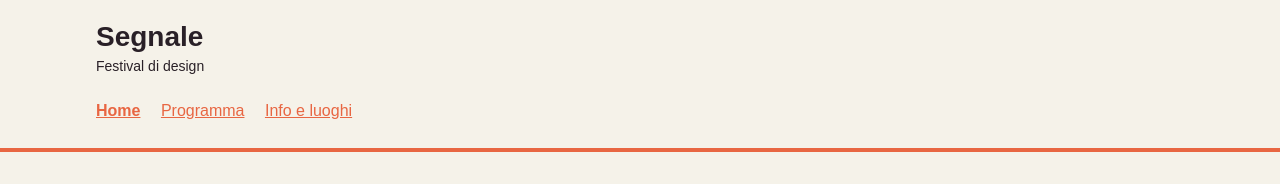
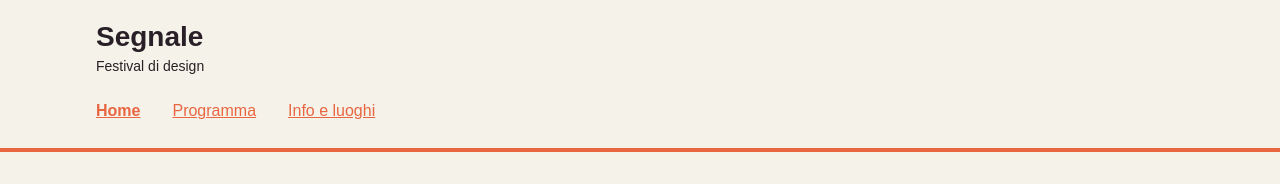
Before and after one commit to evattelapesca/festival-segnale, a plain HTML site: page index.html in a window 1280 px wide. Shown: the top 184 px of the page. Drawn offline with Linux system fonts and the light colour scheme; a web font is replaced by a local one.

Commit message:
menu resposive

```diff
--- a/style.css
+++ b/style.css
@@ -6,8 +6,7 @@
   --colore-primario: #E86642;
   --colore-primario-scuro: #9C23A7;
   --colore-sfondo: #f5f2e9;
-  --colore-testo: #292027
-  ;
+  --colore-testo: #292027;
   --font-testo: Zain, "Aptos", sans-serif;
   --font-titoli: Unbounded, "Poppins", serif;
 }
@@ -66,6 +65,10 @@ a:focus-visible {
 }
 
 nav {
+  display: flex;
+  flex-direction: column;
+  align-items: flex-start;
+  gap: 0.25rem;
   margin-top: 1rem;
 }
 
@@ -77,6 +80,14 @@ nav a {
 
 nav a[aria-current="page"] {
   font-weight: bold;
+}
+
+@media (min-width: 600px) {
+  nav {
+    flex-direction: row;
+    flex-wrap: wrap;
+    gap: 0 1rem;
+  }
 }
 
 .intro {
```
